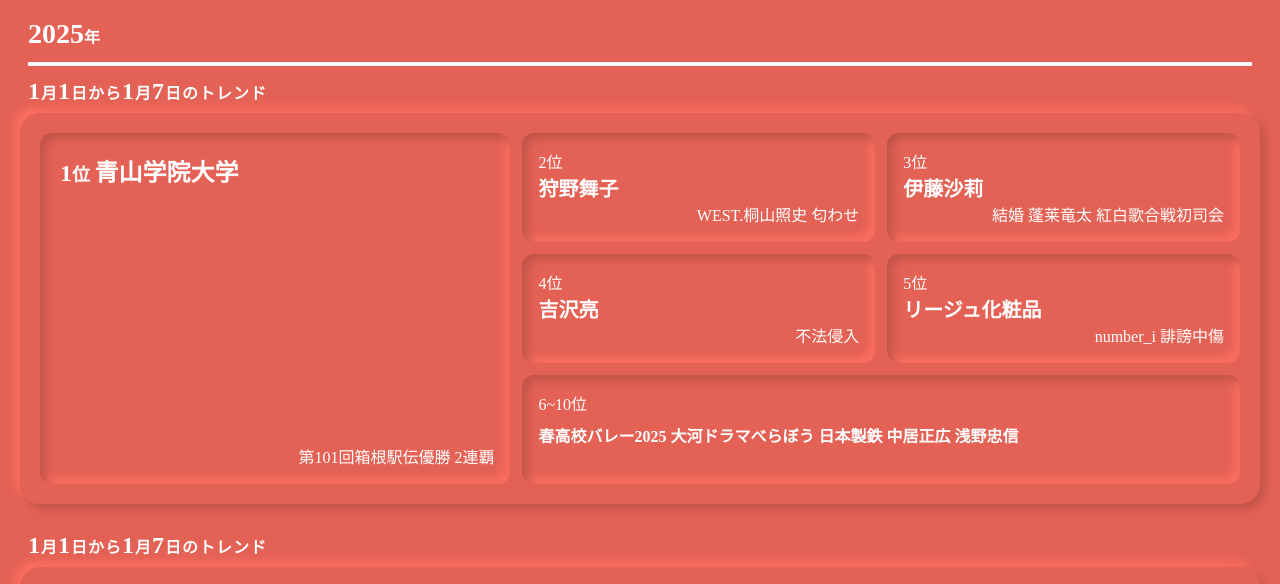
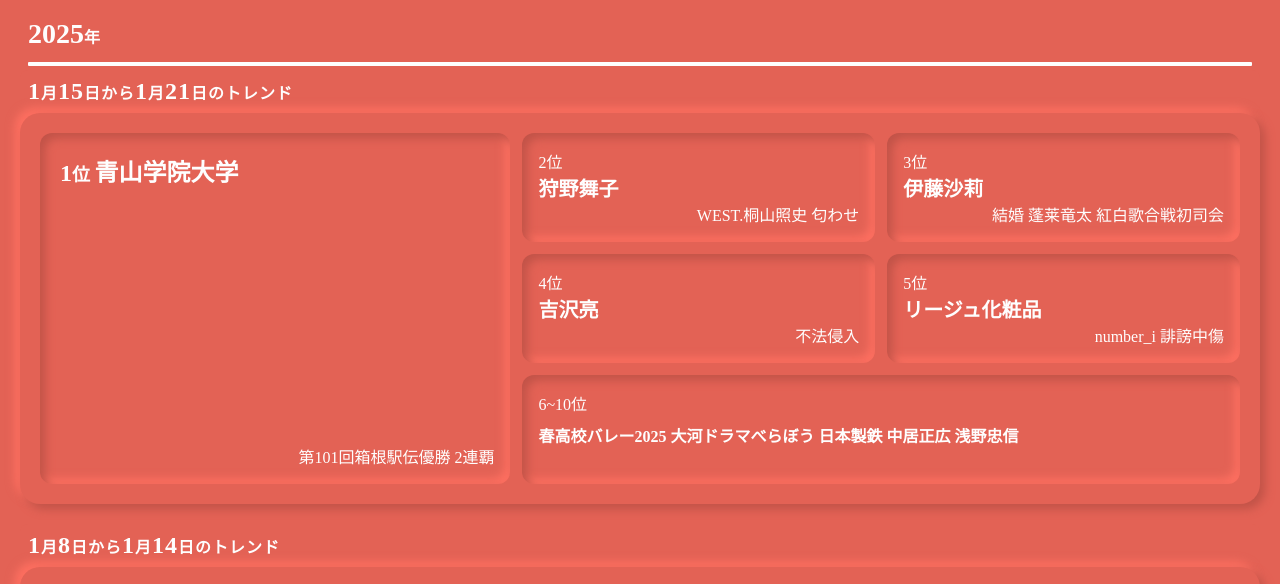
Before and after one commit to AMONSsut/japan-trend-labo, a plain HTML site: page index.html in a window 1280 px wide. Shown: the part 130-714 px from the top of the page. Drawn offline with Linux system fonts and the light colour scheme.

Commit message:
Add files via upload
日付更新

```diff
--- a/index.html
+++ b/index.html
@@ -26,7 +26,7 @@
 <main>
 <h2>2025<span>年</span></h2>
 <article>
-    <h3>1<span>月</span>1<span>日から</span>1<span>月</span>7<span>日のトレンド</span></h3>
+    <h3>1<span>月</span>15<span>日から</span>1<span>月</span>21<span>日のトレンド</span></h3>
     <div class="wrap_inner">
         <div class="primary_rank">
             <h4><span>1</span>位 <span>青山学院大学</span></h4>
@@ -56,7 +56,7 @@
     </div>
 </article>
 <article>
-    <h3>1<span>月</span>1<span>日から</span>1<span>月</span>7<span>日のトレンド</span></h3>
+    <h3>1<span>月</span>8<span>日から</span>1<span>月</span>14<span>日のトレンド</span></h3>
     <div class="wrap_inner">
         <div class="primary_rank">
             <h4><span>1</span>位 <span>青山学院大学</span></h4>
```
